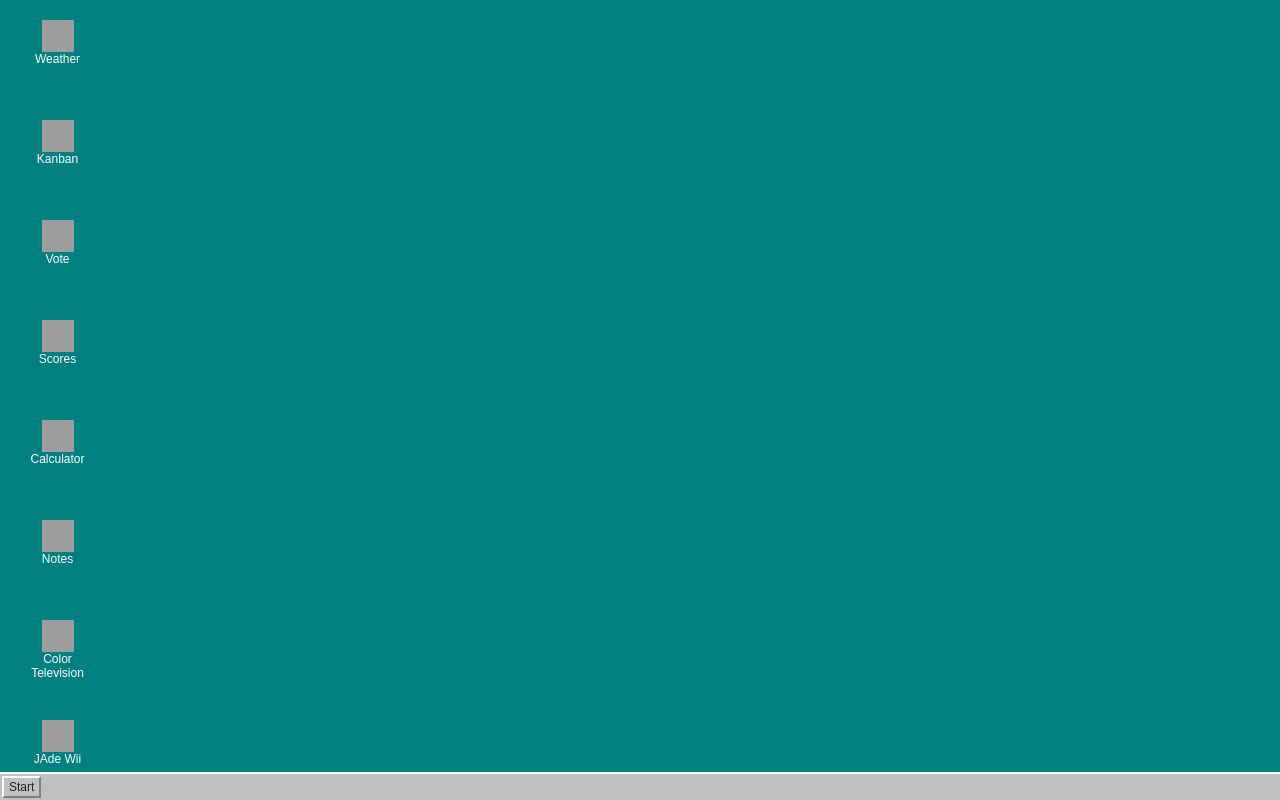
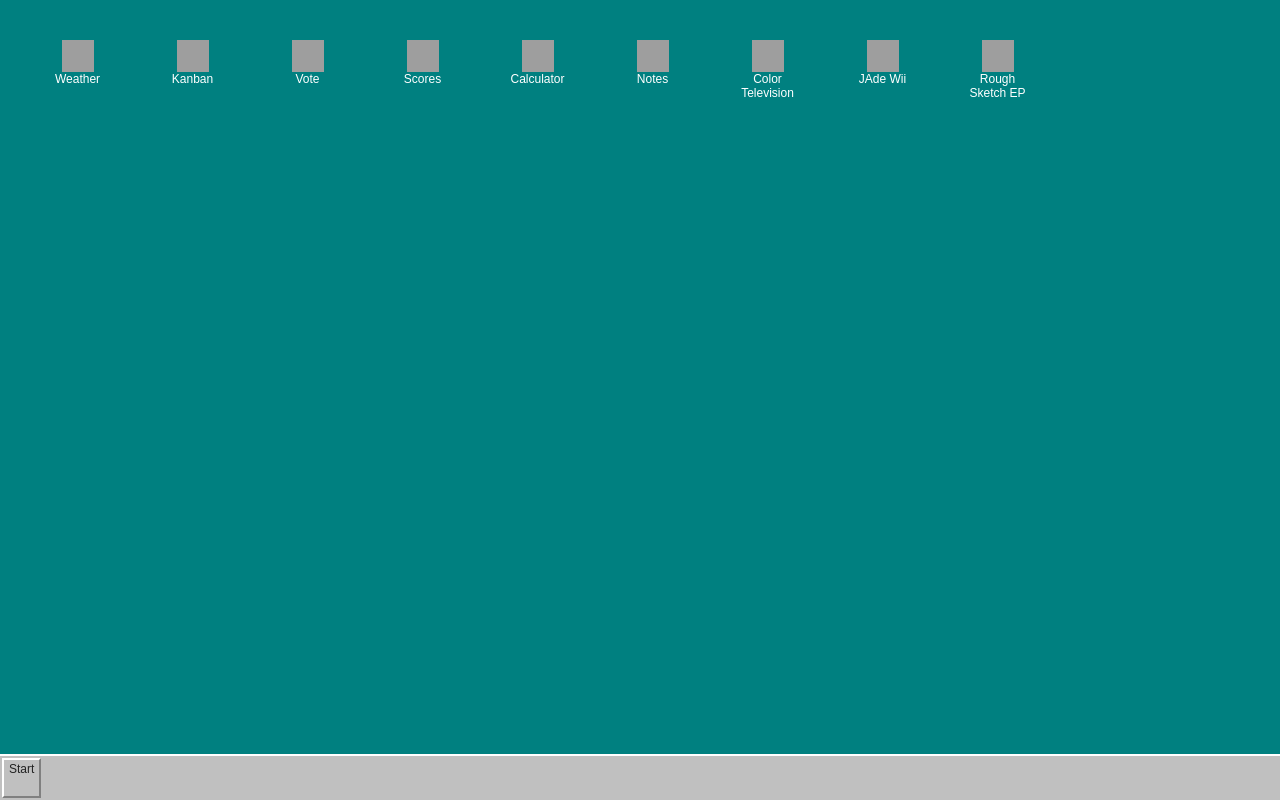
Before and after one commit to colortelevision/KSv1, a plain HTML site: page index.html in a window 1280 px wide. Drawn offline with nearby package versions, Linux system fonts and the light colour scheme; grey boxes are pictures that could not be loaded.

Commit message:
feat: Implement flexbox for app icons and add app template to README

```diff
--- a/index.html
+++ b/index.html
@@ -16,15 +16,20 @@
             }
             #desktop {
                 background-color: #008080;
-                height: 100vh;
-                position: relative;
+                height: calc(100% - 40px);
+                display: flex;
+                flex-wrap: wrap;
+                align-content: flex-start;
+                padding: 20px;
+                box-sizing: border-box;
+                overflow: auto;
             }
             .icon {
                 width: 75px;
                 text-align: center;
                 color: white;
-                position: absolute;
                 cursor: pointer;
+                margin: 20px;
             }
             .icon img {
                 width: 32px;
@@ -47,10 +52,11 @@
                 justify-content: space-between;
                 align-items: center;
                 color: white;
+                height: 30px;
             }
             .window-content {
                 padding: 10px;
-                height: calc(100% - 40px);
+                height: calc(100% - 30px);
                 box-sizing: border-box;
             }
             .window h3 {
@@ -72,6 +78,8 @@
                 padding: 2px;
                 display: flex;
                 border-top: 2px solid #fff;
+                z-index: 10000;
+                height: 40px;
             }
             .taskbar-item {
                 padding: 2px 5px;
@@ -110,11 +118,10 @@
             }
         </style>
     </head>
-    <div>
+    <body>
         <div id="desktop">
             <div
                 class="icon"
-                style="top: 20px; left: 20px"
                 onclick="openWindow('weather', 'Weather', '/OS-weather/')"
             >
                 <img
@@ -125,7 +132,6 @@
             </div>
             <div
                 class="icon"
-                style="top: 120px; left: 20px"
                 onclick="openWindow('kanban', 'Kanban', '/OS-kanban/')"
             >
                 <img
@@ -136,7 +142,6 @@
             </div>
             <div
                 class="icon"
-                style="top: 220px; left: 20px"
                 onclick="openWindow('vote', 'Vote', '/OS-vote/')"
             >
                 <img
@@ -147,7 +152,6 @@
             </div>
             <div
                 class="icon"
-                style="top: 320px; left: 20px"
                 onclick="openWindow('scores', 'Scores', '/OS-scores/')"
             >
                 <img
@@ -158,7 +162,6 @@
             </div>
             <div
                 class="icon"
-                style="top: 420px; left: 20px"
                 onclick="openWindow('calc', 'Calculator', '/OS-calc/')"
             >
                 <img
@@ -169,7 +172,6 @@
             </div>
             <div
                 class="icon"
-                style="top: 520px; left: 20px"
                 onclick="openWindow('notes', 'Notes', '/OS-notes/')"
             >
                 <img
@@ -180,7 +182,6 @@
             </div>
                 <div
                     class="icon"
-                    style="top: 620px; left: 20px"
                     onclick="openWindow('colortelevision', 'Color Television', 'https://colortelevision.org')"
                 >
                     <img
@@ -189,13 +190,12 @@
                     />
                     <div>Color Television</div>
                 </div>
-                <div class="icon" style="top: 720px; left: 20px;" onclick="openWindow('JAdeWii', 'JAde Wii', 'https://jadewii.com')">
+                <div class="icon" onclick="openWindow('JAdeWii', 'JAde Wii', 'https://jadewii.com')">
                   <img src="https://win98icons.alexmeub.com/icons/png/computer_musical_keyboard-1.png" alt="JAde Wii icon">
                   <div>JAde Wii</div>
                 </div>
                 <div
                     class="icon"
-                    style="top: 820px; left: 20px"
                     onclick="openWindow('roughsketchep', 'Rough Sketch EP', '/RSWA/')"
                 >
                     <img
@@ -205,15 +205,13 @@
                     <div>Rough Sketch EP</div>
                 </div>
             </div>
-        </div>
-    </div>
 
         <div id="taskbar">
             <div class="taskbar-item" onclick="toggleStartMenu()">Start</div>
         </div>
 
         <script>
-            let zIndex = 1000;
+            let zIndex = 10001;
 
             function openWindow(id, title, url) {
                 const existingWindow = document.getElementById(id);
@@ -291,7 +289,7 @@
             }
 
             function bringToFront(elmnt) {
-                elmnt.style.zIndex = ++zIndex;
+                elmnt.style.zIndex = zIndex++;
             }
 
             function addTaskbarItem(id, title) {
@@ -299,6 +297,7 @@
                 const item = document.createElement("div");
                 item.className = "taskbar-item";
                 item.textContent = title;
+                item.id = id + "-taskbar";
                 item.onclick = () => {
                     const win = document.getElementById(id);
                     if (win) {
@@ -312,7 +311,7 @@
                 const taskbar = document.getElementById("taskbar");
                 const items = taskbar.getElementsByClassName("taskbar-item");
                 for (let item of items) {
-                    if (item.textContent === id) {
+                    if (item.id === id + "-taskbar") {
                         taskbar.removeChild(item);
                         break;
                     }
```
Also changed, not shown: 1 other file.
